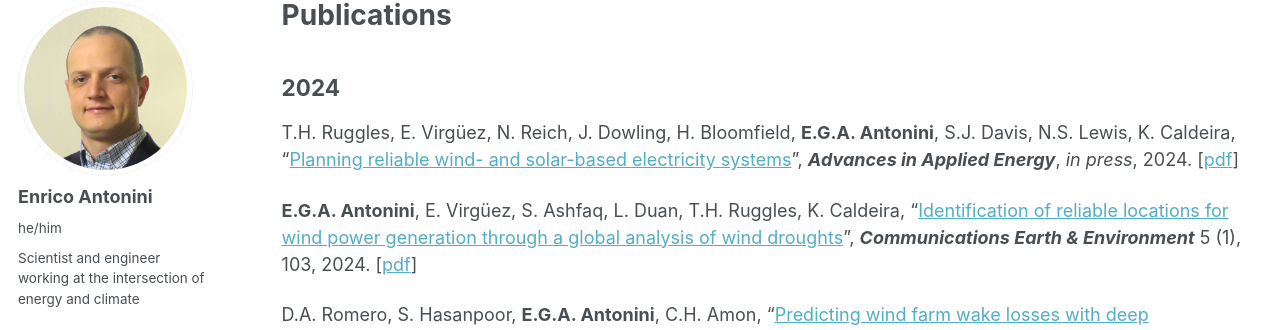
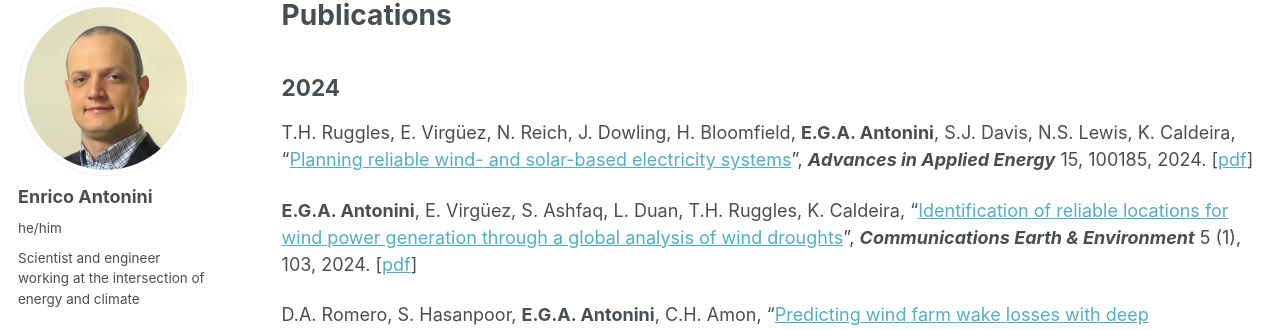
Before and after one commit to eantonini/eantonini.github.io, a Jekyll site: the page built from _pages/publications.md, in a window 1280 px wide and 900 px high. Shown: the part 105-435 px from the top of the window. Built offline with Jekyll 4.4.1, drawn with Linux system fonts in a browser that asks for light colours; some web fonts are replaced.

Commit message:
Added paper

```diff
--- a/_pages/publications.md
+++ b/_pages/publications.md
@@ -7,7 +7,7 @@
 
 ## 2024
 
-T.H. Ruggles, E. Virgüez, N. Reich, J. Dowling, H. Bloomfield, **E.G.A. Antonini**, S.J. Davis, N.S. Lewis, K. Caldeira, “[Planning reliable wind- and solar-based electricity systems](https://doi.org/10.1016/j.adapen.2024.100185)”, **_Advances in Applied Energy_**, *in press*, 2024. [[pdf]()]
+T.H. Ruggles, E. Virgüez, N. Reich, J. Dowling, H. Bloomfield, **E.G.A. Antonini**, S.J. Davis, N.S. Lewis, K. Caldeira, “[Planning reliable wind- and solar-based electricity systems](https://doi.org/10.1016/j.adapen.2024.100185)”, **_Advances in Applied Energy_** 15, 100185, 2024. [[pdf](/papers/Ruggles et al. (2024), Planning reliable wind- and solar-based electricity systems.pdf)]
 
 **E.G.A. Antonini**, E. Virgüez, S. Ashfaq, L. Duan, T.H. Ruggles, K. Caldeira, “[Identification of reliable locations for wind power generation through a global analysis of wind droughts](https://doi.org/10.1038/s43247-024-01260-7)”, **_Communications Earth & Environment_** 5 (1), 103, 2024. [[pdf](/papers/Antonini et al. (2024), Identification of reliable locations for wind power generation through a global analysis of wind droughts.pdf)]
 
```
Also changed, not shown: 1 other file.
